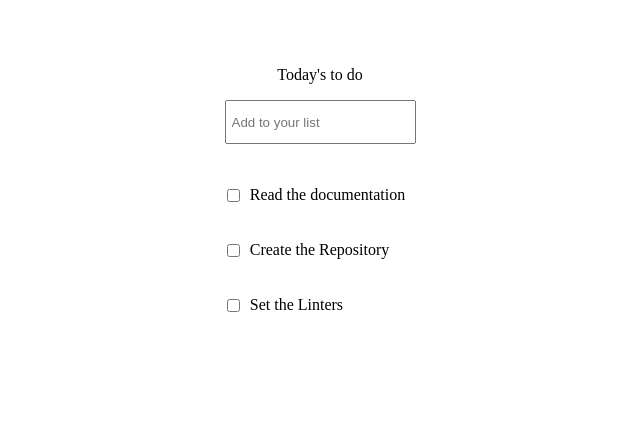
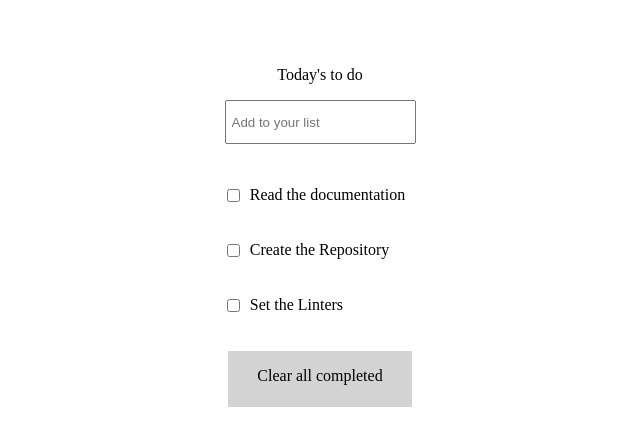
Before and after one commit to AliRezaBmeDu/todo-list, a website built with webpack: page src/index.html in a window 1280 px wide. Shown: the whole page, without its empty margins (320-960 px from the left). Built offline with nearby package versions, Linux system fonts and the light colour scheme.

```diff
--- a/src/index.html
+++ b/src/index.html
@@ -4,6 +4,7 @@
     <meta charset="UTF-8">
     <meta name="viewport" content="width=device-width, initial-scale=1.0">
     <title>ToDo-List</title>
+    <link rel="stylesheet" href="style.css">
 </head>
 <body>
     <div id="todo">
@@ -12,5 +13,9 @@
         <ul id="list">
         </ul>
     </div>
+    <div id="clear-completed">
+        Clear all completed
+    </div>
+    <script src="script.js"></script>
 </body>
 </html>
--- a/src/style.css
+++ b/src/style.css
@@ -22,3 +22,12 @@
     margin-right: 10px;
     margin-left: -3rem;
   }
+
+  #clear-completed {
+    background: lightgray;
+    text-align: center;
+    width: 12%;
+    height: 1.5rem;
+    margin: 0 auto;
+    padding: 1rem;
+  }
```
Also changed, not shown: src/index.js (+8 -7 lines), README.md, dist/index.html, dist/main.js, dist/runtime.js. Lines whose indentation alone changed are shown as unchanged.
